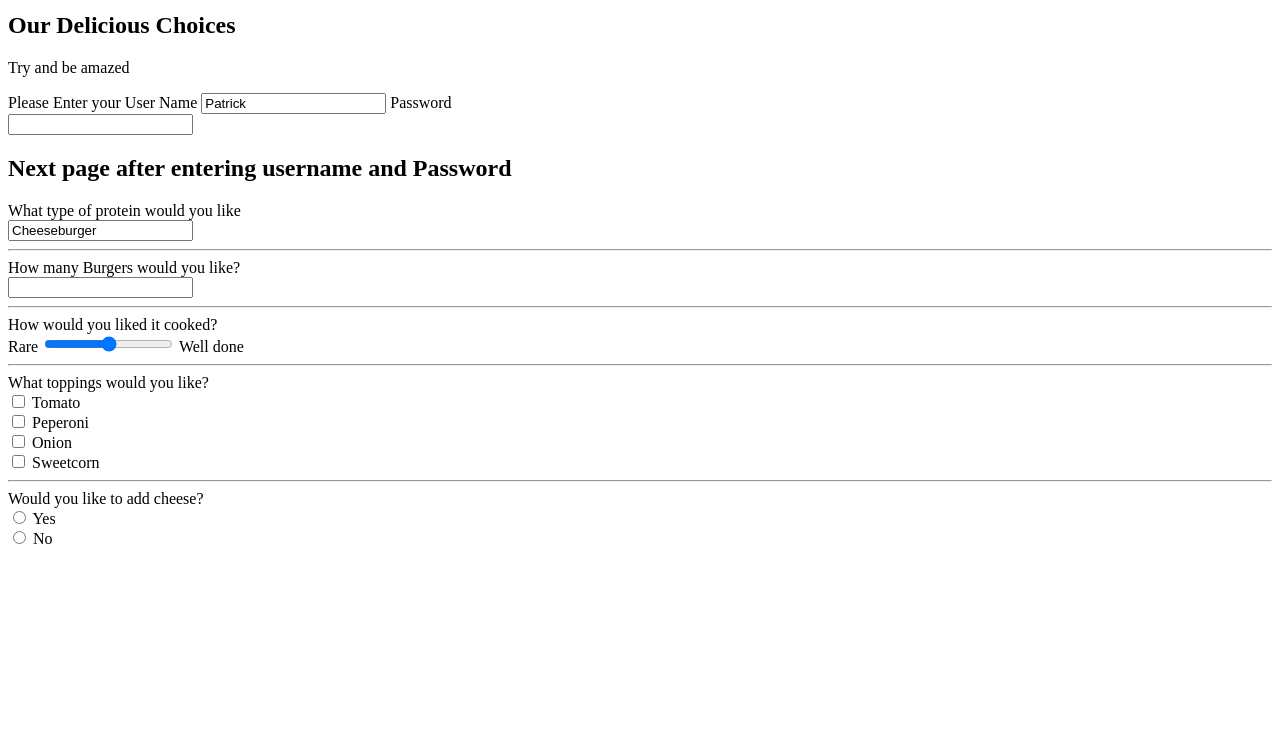
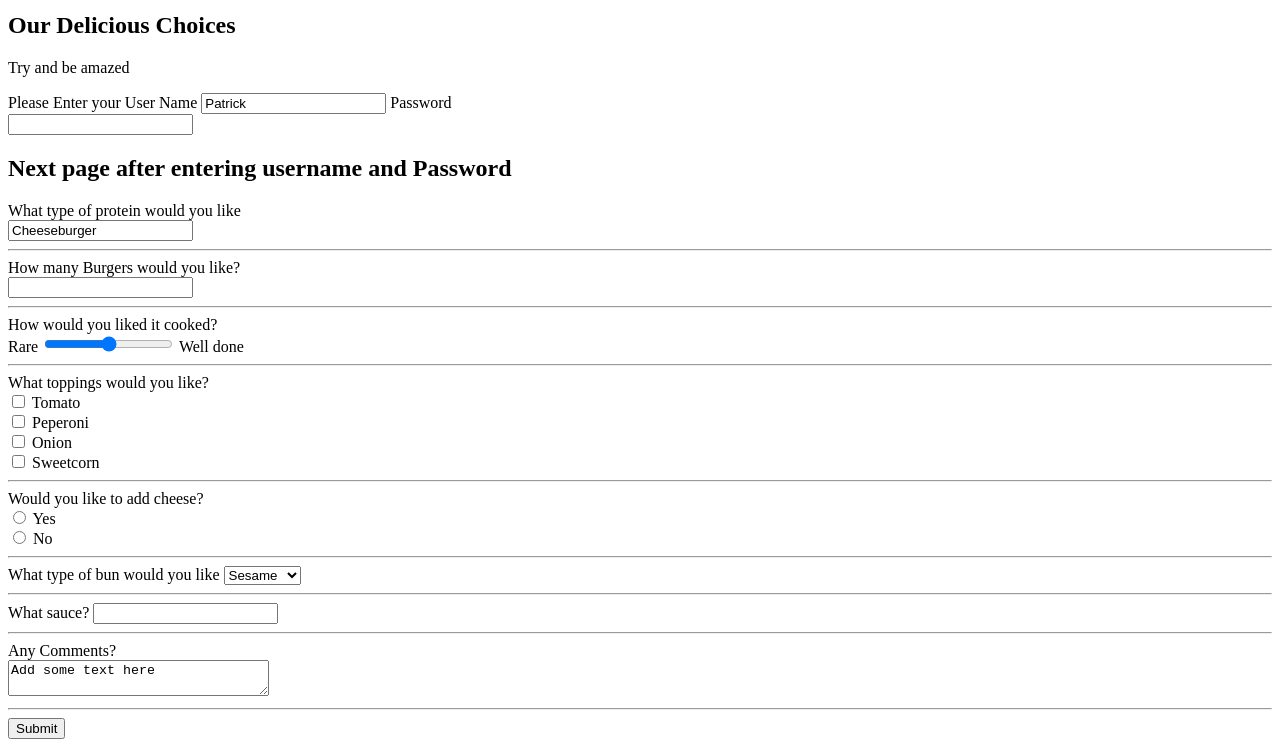
Before and after one commit to Hexcillator/html_practice, a plain HTML site: page codecdemyForm.html in a window 1280 px wide. Shown: the part 330-1077 px from the top of the page. Before the commit the page ends 886 px from the top, so only its background shows below. Drawn offline with Linux system fonts and the light colour scheme.

Commit message:
third form commit

```diff
--- a/codecdemyForm.html
+++ b/codecdemyForm.html
@@ -55,7 +55,7 @@
                   <input name="topping" id="onion" type="checkbox" value="onion">
                   <label for="onion">Onion</label>
                   <br>
-                  <input name="topping id="sweetcorn" type="checkbox" value="sweetcorn">
+                  <input name="topping" id="sweetcorn" type="checkbox" value="sweetcorn">
                   <label for="sweetcorn">Sweetcorn</label>
 
                 </section>
@@ -70,12 +70,52 @@
                   <input name="cheese" id="no" type="radio" value="no">
                   <label for ="no">No</label>
                 </section>
+                <hr />
+                <!--drop down menu-->
+
+                <section class="bun-type">
+                    <label for="bun">What type of bun would you like</label>
+                    <select name="bun" id="bun">
+                      <option value="sesame">Sesame</option>
+                      <option value="potato">Potato</option>
+                      <option value="coleslow">Coleslow</option>
+
+                    </select>
+
+                </section>
+                <hr />
+                <!--this time round we use datalist which allow us no to only choose and oprion but to type it aswell-->
+                <section class="sauce selection">
+
+                  <label for="sauce">What sauce?</label>
+                  <input list = "sauces" name="sauce" id="sauce" />
+                  <datalist id="sauces">
+                    <option value="ketchup">Ketchup</option>
+                    <option value="mayo">Mayo</option>
+                    <option value="chilli sauce">Chilli Sauce</option>
 
 
+                  </datalist>
 
+                </section>
+                <hr />
+                <!-- in this section we use the <textarea> tag to add  more text rows-->
+                <section class="extra-info">
+                  <label for="extra">Any Comments?</label>
+                  <br />
+                  <textarea name="extra" id="extra" row="5" cols='30'>Add some text here</textarea>
+
+                </section>
+                <hr />
+                <!-- last section of form where we submit everything-->
+                <section class="submission">
+
+                  <input type="submit" value="Submit"/>
+
+                </section>
 
             </form>
-    </section>
+
 
   </body>
 </html>
```
